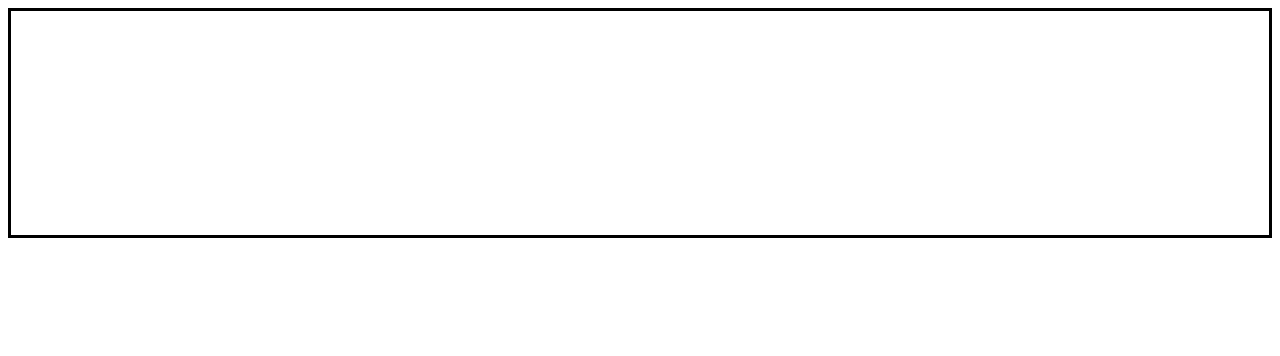
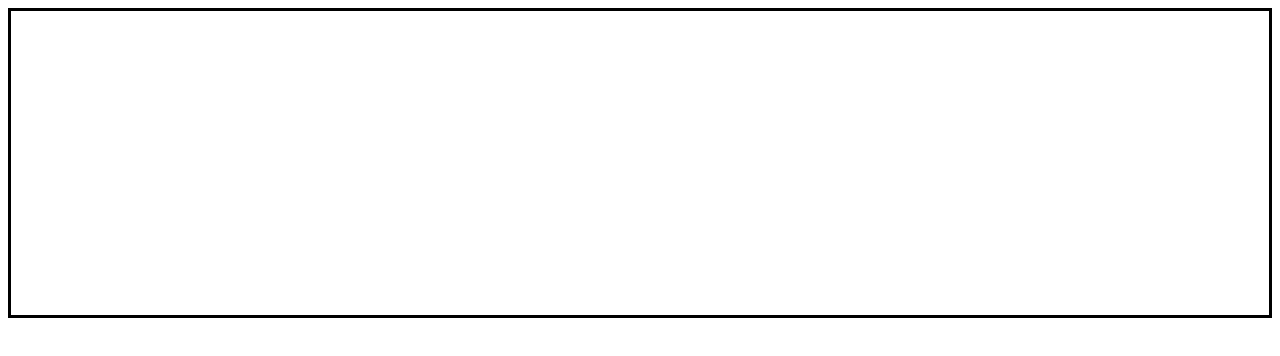
Before and after one commit to rm1768/rm1768.github.io, a plain HTML site: page index.html in a window 1280 px wide. Drawn offline with Linux system fonts and the light colour scheme.

Commit message:
Add files via upload

```diff
--- a/html5-canvas-drawing-app.js
+++ b/html5-canvas-drawing-app.js
@@ -22,7 +22,7 @@ var drawingApp = (function () {
 	var canvas,
 		context,
 		canvasWidth = window.innerWidth - 20,
-		canvasHeight = 220,
+		canvasHeight = 300,
 		colorPurple = "#cb3594",
 		colorGreen = "#659b41",
 		colorYellow = "#ffcf33",
--- a/index.html
+++ b/index.html
@@ -4,7 +4,7 @@
     <title>Create HTML5 Canvas JavaScript Drawing App Example</title>
   </head>
   <body>
-    <div style="border-style: solid;" id="canvasDiv"></div>
+    <div style="border-style: solid;overflow: hidden;" id="canvasDiv"></div>
     <!--[if IE]><script type="text/javascript" src="excanvas.js"></script><![endif]-->
     <script type="text/javascript" src="html5-canvas-drawing-app.js"></script>
     <script type="text/javascript">
```
